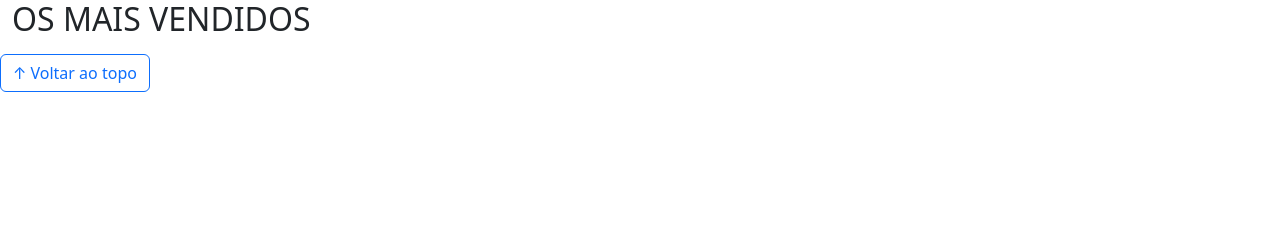
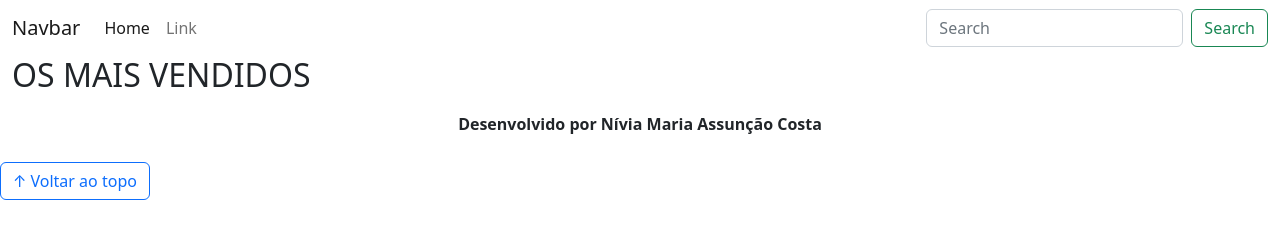
Before and after one commit to NiviaMAC/loja-eletronicos-gamer, a plain HTML site: page index.html in a window 1280 px wide. Drawn offline with nearby package versions, Linux system fonts and the light colour scheme.

Commit message:
terceiro commit
menu do site

```diff
--- a/css/estilo.css
+++ b/css/estilo.css
@@ -8,7 +8,13 @@
 
 /*Produtos vendidos*/
 /*Rodapé*/
-
+footer{
+    text-align: center;
+}
+footer p{
+    font-weight: bold;
+    padding: 10px;
+}
 /*Botão Voltar topo*/
 
 /* página de login  */
--- a/index.html
+++ b/index.html
@@ -18,7 +18,28 @@
 
 <body>
   <header>
-
+    <nav class="navbar navbar-expand-lg bg-body-tertiary">
+      <div class="container-fluid">
+        <a class="navbar-brand" href="#">Navbar</a>
+        <button class="navbar-toggler" type="button" data-bs-toggle="collapse" data-bs-target="#navbarSupportedContent" aria-controls="navbarSupportedContent" aria-expanded="false" aria-label="Toggle navigation">
+          <span class="navbar-toggler-icon"></span>
+        </button>
+        <div class="collapse navbar-collapse" id="navbarSupportedContent">
+          <ul class="navbar-nav me-auto mb-2 mb-lg-0">
+            <li class="nav-item">
+              <a class="nav-link active" aria-current="page" href="#">Home</a>
+            </li>
+            <li class="nav-item">
+              <a class="nav-link" href="#">Link</a>
+            </li>
+          </ul>
+          <form class="d-flex" role="search">
+            <input class="form-control me-2" type="search" placeholder="Search" aria-label="Search">
+            <button class="btn btn-outline-success" type="submit">Search</button>
+          </form>
+        </div>
+      </div>
+    </nav>
   </header>
 
   <main>
@@ -42,7 +63,7 @@
   </main>
 
   <footer>
-    <p></p>
+    <p>Desenvolvido por Nívia Maria Assunção Costa</p>
   </footer>
 
   <button id="voltar-topo" type="button" class="btn btn-outline-primary" onclick="topo()">&uarr; Voltar ao topo</button>
```
Also changed, not shown: login.html (+1 -1 lines).
